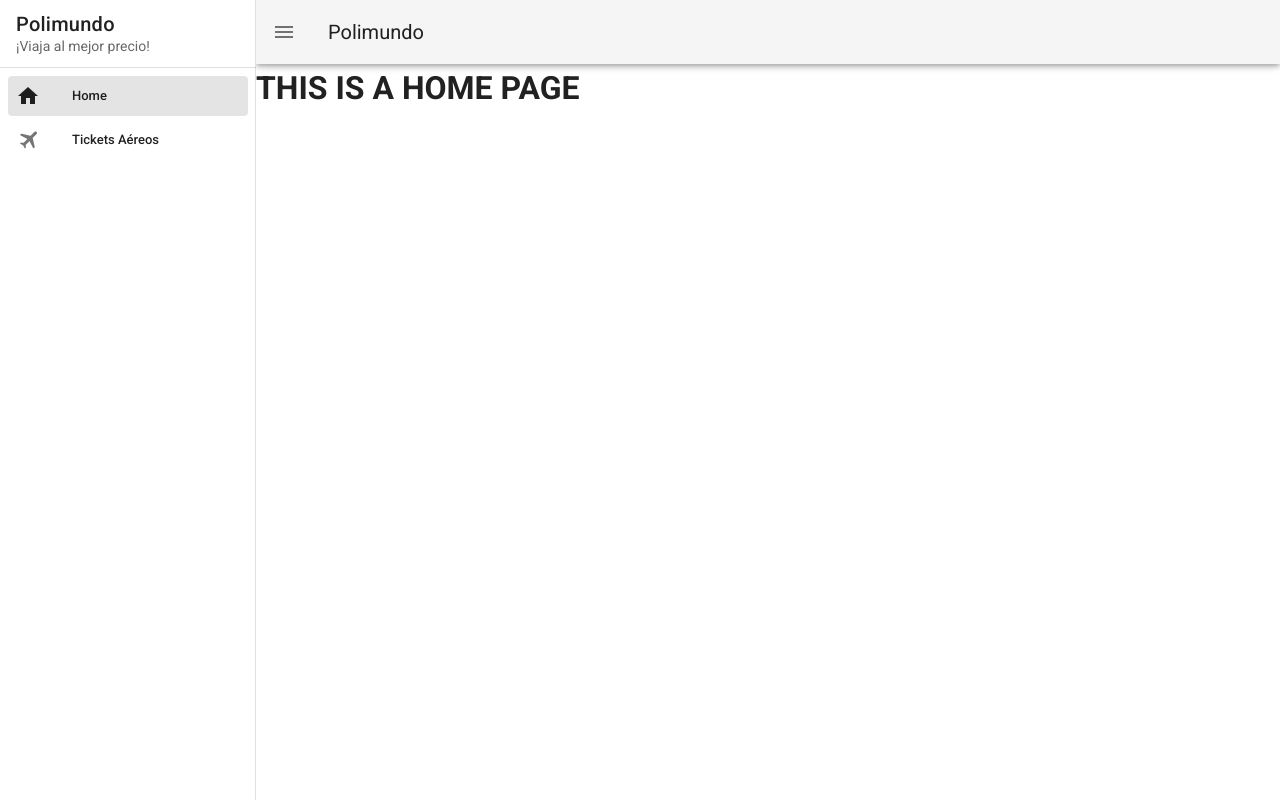
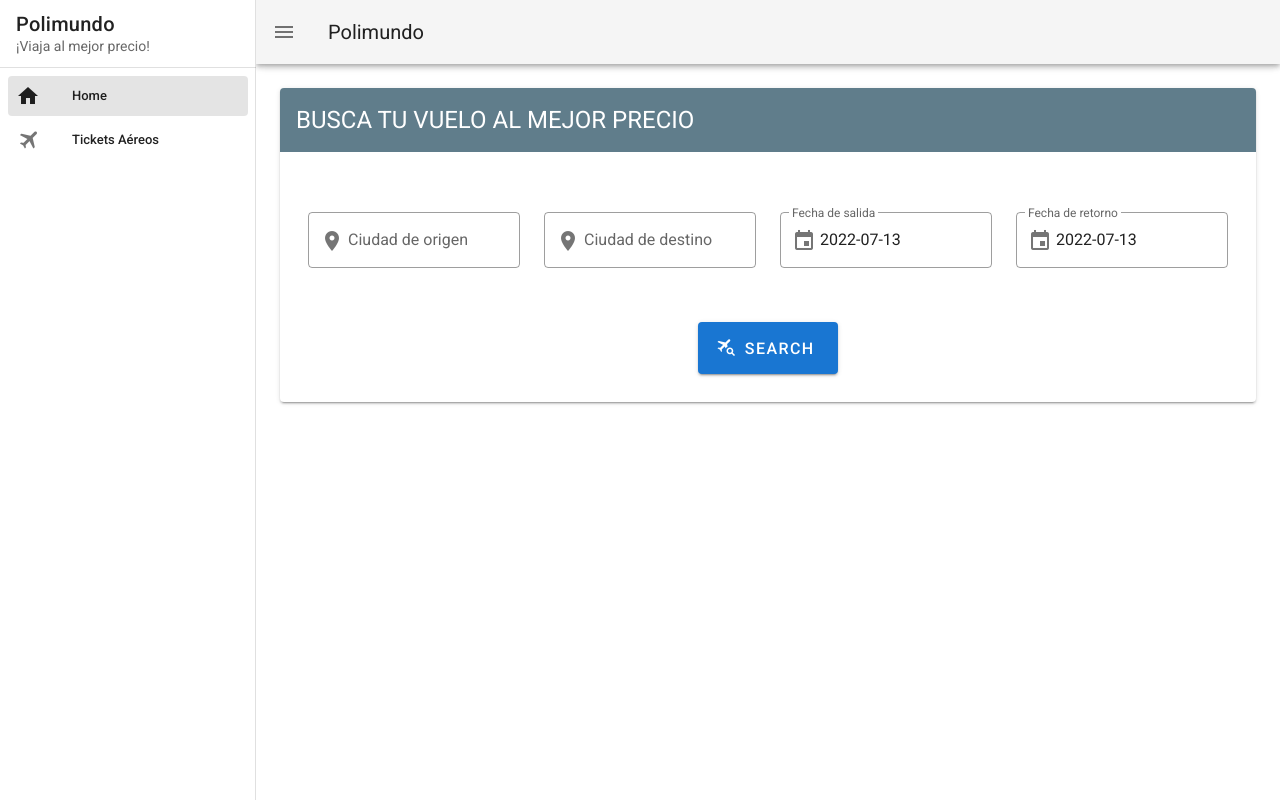
Before and after one commit to yolandag0302/challenge-frontend, a Vue app: page / in a window 1280 px wide. Built offline with nearby package versions, Linux system fonts and the light colour scheme.

Commit message:
Creating view: air ticket search

```diff
--- a/src/views/Home.vue
+++ b/src/views/Home.vue
@@ -1,5 +1,166 @@
 <template>
-  <div>
-    <h1>THIS IS A HOME PAGE</h1>
+  <div class="home pa-6">
+    <v-card>
+      <v-card-title class="text-h5 font-weight-regular blue-grey white--text">
+        BUSCA TU VUELO AL MEJOR PRECIO
+      </v-card-title>
+      <v-card-text>
+        <v-subheader class="pa-0">
+        </v-subheader>
+        <v-form>
+          <v-container>
+            <v-row>
+              <v-col
+                  cols="12"
+                  sm="3"
+              >
+                <v-text-field
+                    v-model="first"
+                    label="Ciudad de origen"
+                    prepend-inner-icon="mdi-map-marker"
+                    outlined
+                ></v-text-field>
+              </v-col>
+              <v-col
+                  cols="12"
+                  sm="3"
+              >
+                <v-text-field
+                    v-model="second"
+                    label="Ciudad de destino"
+                    prepend-inner-icon="mdi-map-marker"
+                    outlined
+                ></v-text-field>
+              </v-col>
+
+              <v-col
+                  cols="12"
+                  sm="3"
+              >
+                <v-menu
+                    ref="menu"
+                    v-model="menu"
+                    :close-on-content-click="false"
+                    :return-value.sync="date"
+                    transition="scale-transition"
+                    offset-y
+                    min-width="auto"
+                >
+                  <template v-slot:activator="{ on, attrs }">
+                    <v-text-field
+                        v-model="date"
+                        label="Fecha de salida"
+                        prepend-inner-icon="mdi-calendar"
+                        outlined
+                        readonly
+                        v-bind="attrs"
+                        v-on="on"
+                    ></v-text-field>
+                  </template>
+                  <v-date-picker
+                      v-model="date"
+                      no-title
+                      scrollable
+                  >
+                    <v-spacer></v-spacer>
+                    <v-btn
+                        text
+                        color="primary"
+                        @click="menu = false"
+                    >
+                      Cancel
+                    </v-btn>
+                    <v-btn
+                        text
+                        color="primary"
+                        @click="$refs.menu.save(date)"
+                    >
+                      OK
+                    </v-btn>
+                  </v-date-picker>
+                </v-menu>
+              </v-col>
+
+              <v-col
+                  cols="12"
+                  sm="3"
+              >
+                <v-menu
+                    ref="menu2"
+                    v-model="menu2"
+                    :close-on-content-click="false"
+                    :return-value.sync="date"
+                    transition="scale-transition"
+                    offset-y
+                    min-width="auto"
+                >
+                  <template v-slot:activator="{ on, attrs }">
+                    <v-text-field
+                        v-model="date"
+                        label="Fecha de retorno"
+                        prepend-inner-icon="mdi-calendar"
+                        outlined
+                        readonly
+                        v-bind="attrs"
+                        v-on="on"
+                    ></v-text-field>
+                  </template>
+                  <v-date-picker
+                      v-model="date"
+                      no-title
+                      scrollable
+                  >
+                    <v-spacer></v-spacer>
+                    <v-btn
+                        text
+                        color="primary"
+                        @click="menu2 = false"
+                    >
+                      Cancel
+                    </v-btn>
+                    <v-btn
+                        text
+                        color="primary"
+                        @click="$refs.menu2.save(date)"
+                    >
+                      OK
+                    </v-btn>
+                  </v-date-picker>
+                </v-menu>
+              </v-col>
+            </v-row>
+            <v-row>
+              <v-col
+                  cols="12"
+                  sm="12"
+                  align="center"
+              >
+                <v-btn
+                    to="/ticket"
+                    x-large
+                    color="primary"
+                >
+                  <v-icon left>
+                    mdi-airplane-search
+                  </v-icon>
+                  Search
+                </v-btn>
+              </v-col>
+            </v-row>
+          </v-container>
+        </v-form>
+      </v-card-text>
+    </v-card>
   </div>
 </template>
+
+<script>
+export default {
+  data: () => ({
+    date: (new Date(Date.now() - (new Date()).getTimezoneOffset() * 60000)).toISOString().substr(0, 10),
+    menu: false,
+    // modal: false,
+    menu2: false,
+  }),
+}
+</script>
--- a/vue.config.js
+++ b/vue.config.js
@@ -2,5 +2,6 @@
 module.exports = defineConfig({
   transpileDependencies: [
     'vuetify'
-  ]
+  ],
+  lintOnSave:false
 })
```
